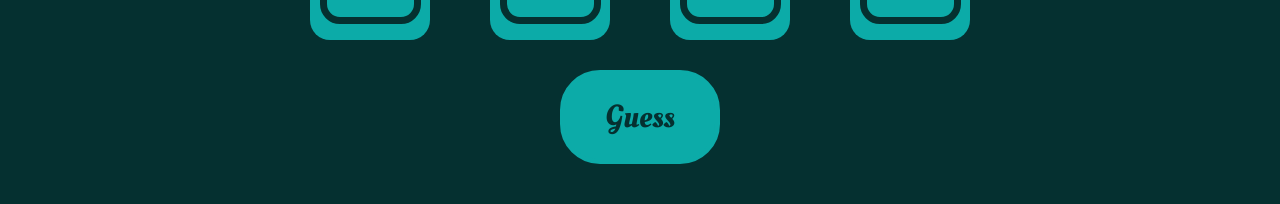
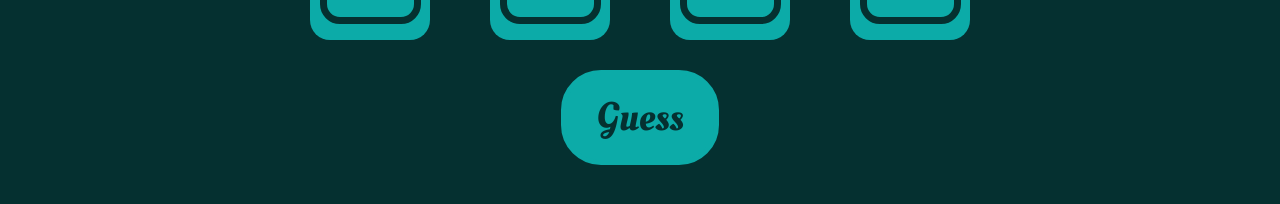
Before and after one commit to aikerary/Cartitas, a Preact app: page / in a window 1280 px wide. Shown: the part 268-472 px from the top of the page. Built offline with nearby package versions, Linux system fonts and the light colour scheme; a web font is replaced by a local one.

Commit message:
Solving some bugs

```diff
--- a/src/css/button.css
+++ b/src/css/button.css
@@ -1,10 +1,10 @@
 .btn{
     position: relative;
     cursor: pointer;
-    padding: 20px 40px;
+    padding: 15px 30px;
     border: none;
     border-radius: 40px;
-    font-size: 2em;
+    font-size: 2.5em;
     background-color: var(--medium);
     color: var(--text);
     border: 5px solid var(--medium);
```
